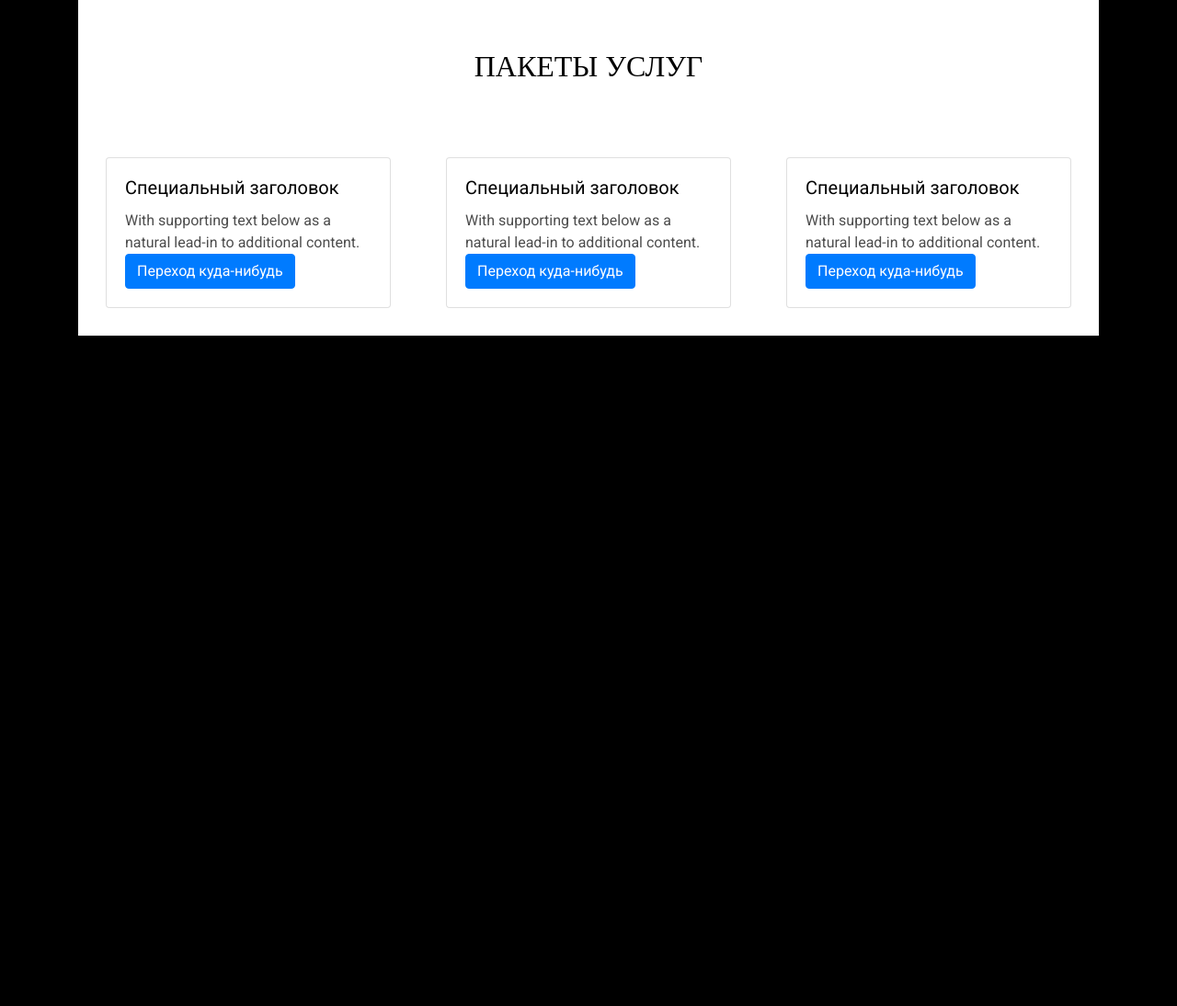
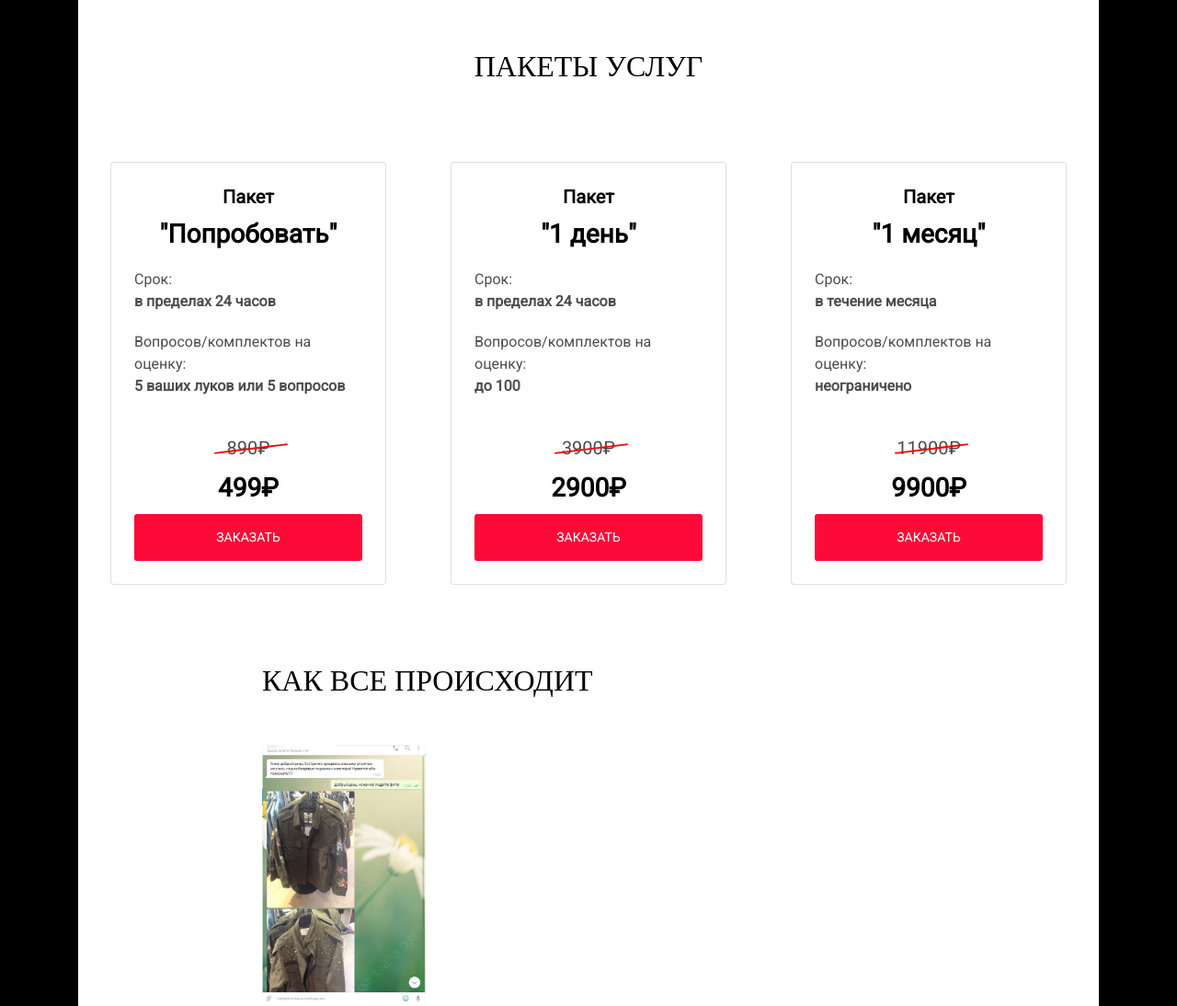
Before and after one commit to nnadeysha/glamurnenko, a website built with webpack: page src/index.html in a window 1280 px wide. Shown: the part 3348-4442 px from the top of the page at 92% size. Before the commit the page ends 3713 px from the top, so only its background shows below. Built offline with nearby package versions, Linux system fonts and the light colour scheme; a web font is replaced by a local one.

Commit message:
feat: add service section

```diff
--- a/src/index.html
+++ b/src/index.html
@@ -203,12 +203,15 @@
                             </tr>
                             <tr class="bg-yellow_light tr-wrapper">
                                 <td class="border border-warning"></td>
-                                <td class="border border-warning text-center align-middle"><button
-                                        class="btn_order">Заказать</button></td>
-                                <td class="border border-warning text-center align-middle"><button
-                                        class="btn_order">Заказать</button></td>
-                                <td class="border border-warning text-center align-middle"><button
-                                        class="btn_order">Заказать</button></td>
+                                <td class="border border-warning text-center align-middle">
+                                    <a href="#" class="btn_order">Заказать</a>
+                                </td>
+                                <td class="border border-warning text-center align-middle">
+                                    <a href="#" class="btn_order">Заказать</a>
+                                </td>
+                                <td class="border border-warning text-center align-middle">
+                                    <a href="#" class="btn_order">Заказать</a>
+                                </td>
 
                             </tr>
 
@@ -228,7 +231,8 @@
         <div class="container">
             <div class="container_white">
                 <div class="container_white">
-                    <div class="img-wrapper service__img"><img src="./assets/images/2razmera_books_preview_1200_c.png" alt=""></div>
+                    <div class="img-wrapper service__img"><img src="./assets/images/2razmera_books_preview_1200_c.png"
+                            alt=""></div>
 
                 </div>
                 <h2 class="title_custom title_padding text-center">
@@ -237,25 +241,61 @@
 
                 <div class="service__cards">
                     <div class="cards d-flex">
-                        <div class="card cards__item" >
+                        <div class="card cards__item">
                             <div class="card-body">
-                              <h5 class="card-title">Специальный заголовок</h5>
-                              <p class="card-text">With supporting text below as a natural lead-in to additional content.</p>
-                              <a href="#" class="btn btn-primary">Переход куда-нибудь</a>
+                                <h5 class="card-title font-weight-bold text-center">Пакет</h5>
+                                <h3 class="card-title font-weight-bold text-center">"Попробовать"</h3>
+                                <div class="text">
+                                    <div>
+                                        <p class="card-text">Срок:</p>
+                                        <p class="card-text font-weight-bold">в пределах 24 часов</p>
+                                    </div>
+                                    <div>
+                                        <p class="card-text">Вопросов/комплектов на оценку:</p>
+                                        <p class="card-text font-weight-bold">5 ваших луков или 5 вопросов</p>
                                     </div>
                                 </div>
-                          <div class="card cards__item" >
-                            <div class="card-body">
-                              <h5 class="card-title">Специальный заголовок</h5>
-                              <p class="card-text">With supporting text below as a natural lead-in to additional content.</p>
-                              <a href="#" class="btn btn-primary">Переход куда-нибудь</a>
+                                <p class="card-title text-center cards__old-price">890&#8381;</p>
+                                <h3 class="card-title font-weight-bold text-center">499&#8381;</h3>
+                                <a href="#" class=" btn-danger btn_order cards__btn">Заказать</a>
                             </div>
                         </div>
-                          <div class="card cards__item" >
+                        <div class="card cards__item">
                             <div class="card-body">
-                              <h5 class="card-title">Специальный заголовок</h5>
-                              <p class="card-text">With supporting text below as a natural lead-in to additional content.</p>
-                              <a href="#" class="btn btn-primary">Переход куда-нибудь</a>
+                                <h5 class="card-title font-weight-bold text-center">Пакет</h5>
+                                <h3 class="card-title font-weight-bold text-center">"1 день"</h3>
+                                <div class="text">
+                                    <div>
+                                        <p class="card-text">Срок:</p>
+                                        <p class="card-text font-weight-bold">в пределах 24 часов</p>
+                                    </div>
+                                    <div>
+                                        <p class="card-text">Вопросов/комплектов на оценку:</p>
+                                        <p class="card-text font-weight-bold">до 100</p>
+                                    </div>
+                                </div>
+                                <p class="card-title text-center cards__old-price">3900&#8381;</p>
+                                <h3 class="card-title font-weight-bold text-center">2900&#8381;</h3>
+                                <a href="#" class=" btn-danger btn_order cards__btn">Заказать</a>
+                            </div>
+                        </div>
+                        <div class="card cards__item">
+                            <div class="card-body">
+                                <h5 class="card-title font-weight-bold text-center">Пакет</h5>
+                                <h3 class="card-title font-weight-bold text-center">"1 месяц"</h3>
+                                <div class="text">
+                                    <div>
+                                        <p class="card-text">Срок:</p>
+                                        <p class="card-text font-weight-bold">в течение месяца</p>
+                                    </div>
+                                    <div>
+                                        <p class="card-text">Вопросов/комплектов на оценку:</p>
+                                        <p class="card-text font-weight-bold">неограничено</p>
+                                    </div>
+                                </div>
+                                <p class="card-title text-center cards__old-price">11900&#8381;</p>
+                                <h3 class="card-title font-weight-bold text-center">9900&#8381;</h3>
+                                <a href="#" class=" btn-danger btn_order cards__btn">Заказать</a>
                             </div>
                         </div>
                     </div>
@@ -266,39 +306,52 @@
         </div>
     </section>
 
-    <!-- <section class="gallery">
+    <section class="gallery">
         <div class="container">
+            <div class="container_white">
+                <div class="col-md-8 mx-auto">
+                    <h2 class="title_custom title_padding">
+                        Как все происходит
+                    </h2>
                     <div class="gallery__inner">
 
+
                         <div class="gallery__card">
-                    <a class="gallery__link" href="./assets/images/first-class-stylish-help-chat-1.jpg" data-fancybox >
+                            <a class="gallery__link" href="./assets/images/first-class-stylish-help-chat-1.jpg"
+                                data-fancybox>
                                 <img src="./assets/images/first-class-stylish-help-chat-1.jpg" alt="images">
                             </a>
                         </div>
 
 
                         <div class="gallery__card">
-                    <a class="gallery__link" href="./assets/images/first-class-stylish-help-chat-2.jpg" data-fancybox>
+                            <a class="gallery__link" href="./assets/images/first-class-stylish-help-chat-2.jpg"
+                                data-fancybox>
                                 <img src="./assets/images/first-class-stylish-help-chat-2.jpg" alt="images">
                             </a>
                         </div>
 
 
                         <div class="gallery__card">
-                    <a class="gallery__link" href="./assets/images/first-class-stylish-help-chat-3.jpg" data-fancybox>
+                            <a class="gallery__link" href="./assets/images/first-class-stylish-help-chat-3.jpg"
+                                data-fancybox>
                                 <img src="./assets/images/first-class-stylish-help-chat-3.jpg" alt="images">
                             </a>
                         </div>
 
 
                         <div class="gallery__card">
-                    <a class="gallery__link" href="./assets/images/first-class-stylish-help-chat-4.jpg" data-fancybox>
+                            <a class="gallery__link" href="./assets/images/first-class-stylish-help-chat-4.jpg"
+                                data-fancybox>
                                 <img src="./assets/images/first-class-stylish-help-chat-4.jpg" alt="images">
                             </a>
                         </div>
                     </div>
                 </div>
-    </section> -->
+
+            </div>
+        </div>
+    </section>
 
 </body>
 
--- a/src/styles/gallery.scss
+++ b/src/styles/gallery.scss
@@ -7,7 +7,7 @@
     }
     &__card {
 
-        border: 1px solid black;
+
         margin-top: 25px;
         /* flex-basis: calc(20% - 25px); */
     }
--- a/src/styles/global.scss
+++ b/src/styles/global.scss
@@ -24,8 +24,10 @@ a {
     color: #ffffff;
     transition: ease-in-out .3s;
     cursor: pointer;
+
     &:hover {
         color: #6fc4d4;
+        text-decoration: none;
     }
 }
 
@@ -65,3 +67,13 @@ button {
         width: 100%;
     }
 }
+
+.btn_order{
+    color: #ffffff;
+    text-transform: uppercase;
+    font-size: 14px;
+    border-radius: 3px;
+    &:hover {
+        opacity: 0.7;
+    }
+}
--- a/src/styles/header.scss
+++ b/src/styles/header.scss
@@ -14,6 +14,8 @@
     &__content {
         height: 100%;
     }
+
+
 }
 
 .networks {
--- a/src/styles/process.scss
+++ b/src/styles/process.scss
@@ -42,16 +42,8 @@
 
     }
         &_order{
-            color: #ffffff;
             background-color: #000000;
             padding: 7px 25px;
-            text-transform: uppercase;
-            font-size: 14px;
-
-            &:hover {
-                opacity: 0.7;
-                color: rgb(241, 170, 170);
-            }
         }
     }
 
--- a/src/styles/service.scss
+++ b/src/styles/service.scss
@@ -6,6 +6,46 @@
     }
 
     & .cards__item {
-       margin: 30px;
+       margin: 35px;
+       transition: ease-in-out .3s;
+       padding: 5px;
+
+       &:hover {
+        box-shadow: 0 0 30px 5px rgba(221, 221, 221, 1);
+       }
+
+       & .text div {
+        margin: 20px 0;
+
+    }
+    }
+
+    & .cards {
+        &__btn {
+            display: block;
+            width: 100%;
+            text-align: center;
+            padding: 15px 0;
+            background: #fe0a38;
+        }
+
+
+
+        &__old-price {
+            position: relative;
+            font-size: 20px;
+            margin-top: 40px ;
+            &:before
+            {
+                content: "";
+                width: 80px;
+                height: 0.1em;
+                background: #ff0000;
+                position: absolute;
+                top: 50%;
+                left: 35%;
+                transform: rotate(-7deg);
+            }
+        }
     }
 }
```
Lines whose indentation alone changed are shown as unchanged.
